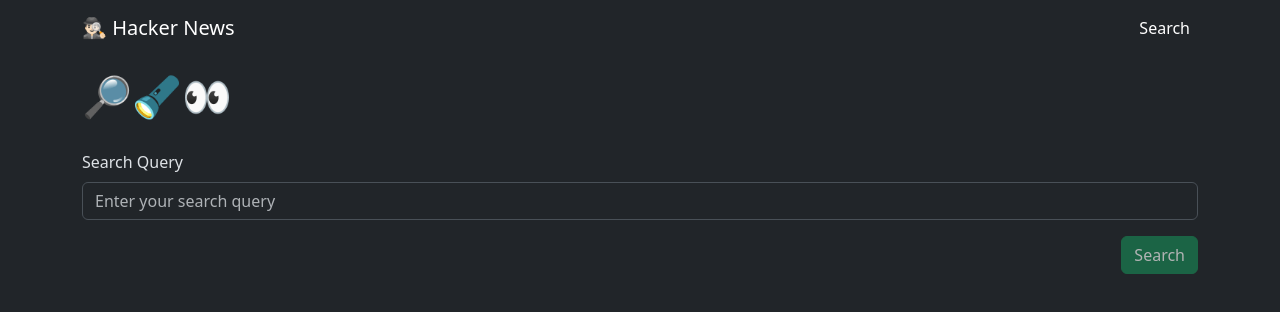
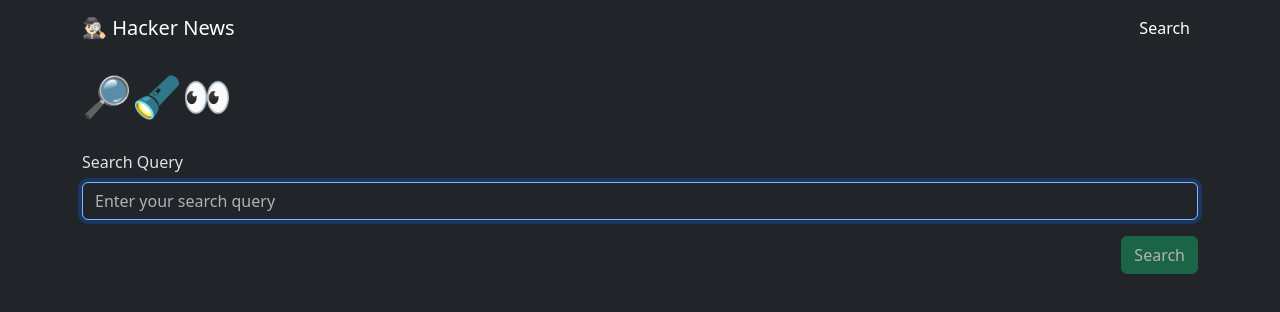
Before and after one commit to drblue/fed23-javascript-2, a React (Vite) app in the folder 07-hackernews/: page /search in a window 1280 px wide. Shown: the top 312 px of the page. Built offline with nearby package versions, Linux system fonts and the light colour scheme.

Commit message:
Focus on input field.

```diff
--- a/07-hackernews/src/pages/SearchPage.tsx
+++ b/07-hackernews/src/pages/SearchPage.tsx
@@ -15,6 +15,7 @@ const SearchPage = () => {
 	const [searchInput, setSearchInput] = useState("");
 	const [searchResult, setSearchResult] = useState<HN_SearchResponse | null>(null);
 	const [searchParams, setSearchParams] = useSearchParams();
+	const inputSearchQueryEl = useRef<HTMLInputElement>(null);
 
 	// get "query=" from URL Search Params
 	const searchParamsQuery = searchParams.get("query");   // search?query=tesla
@@ -74,6 +75,11 @@ const SearchPage = () => {
 		searchHackerNews(searchParamsQuery, page);
 	}, [searchParamsQuery, page]);
 
+	// Focus on input field
+	useEffect(() => {
+		inputSearchQueryEl.current?.focus();
+	}, []);
+
 	return (
 		<>
 			<h1>🔎🔦👀</h1>
@@ -84,6 +90,7 @@ const SearchPage = () => {
 					<Form.Control
 						onChange={e => setSearchInput(e.target.value)}
 						placeholder="Enter your search query"
+						ref={inputSearchQueryEl}
 						required
 						type="text"
 						value={searchInput}
```
